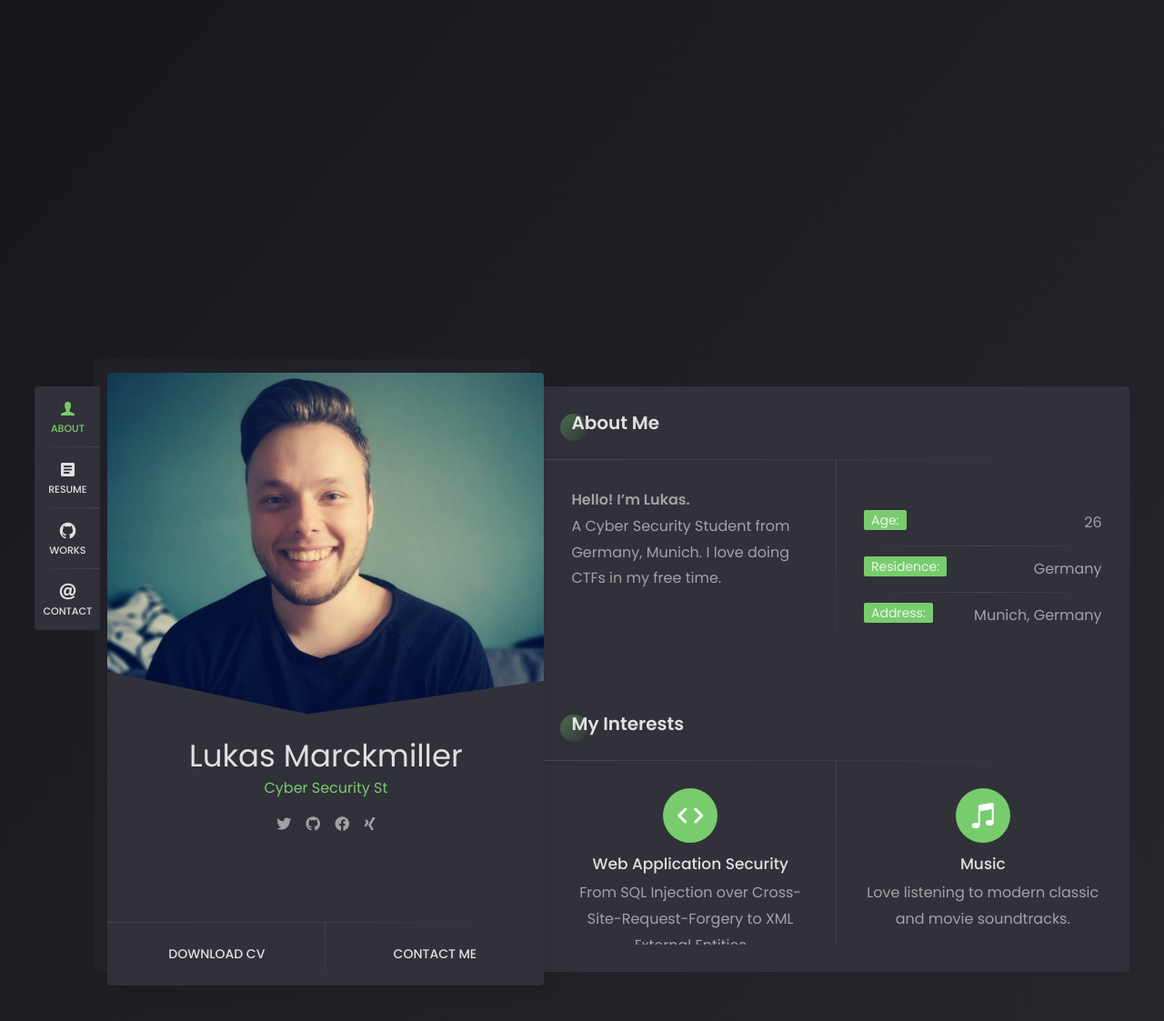
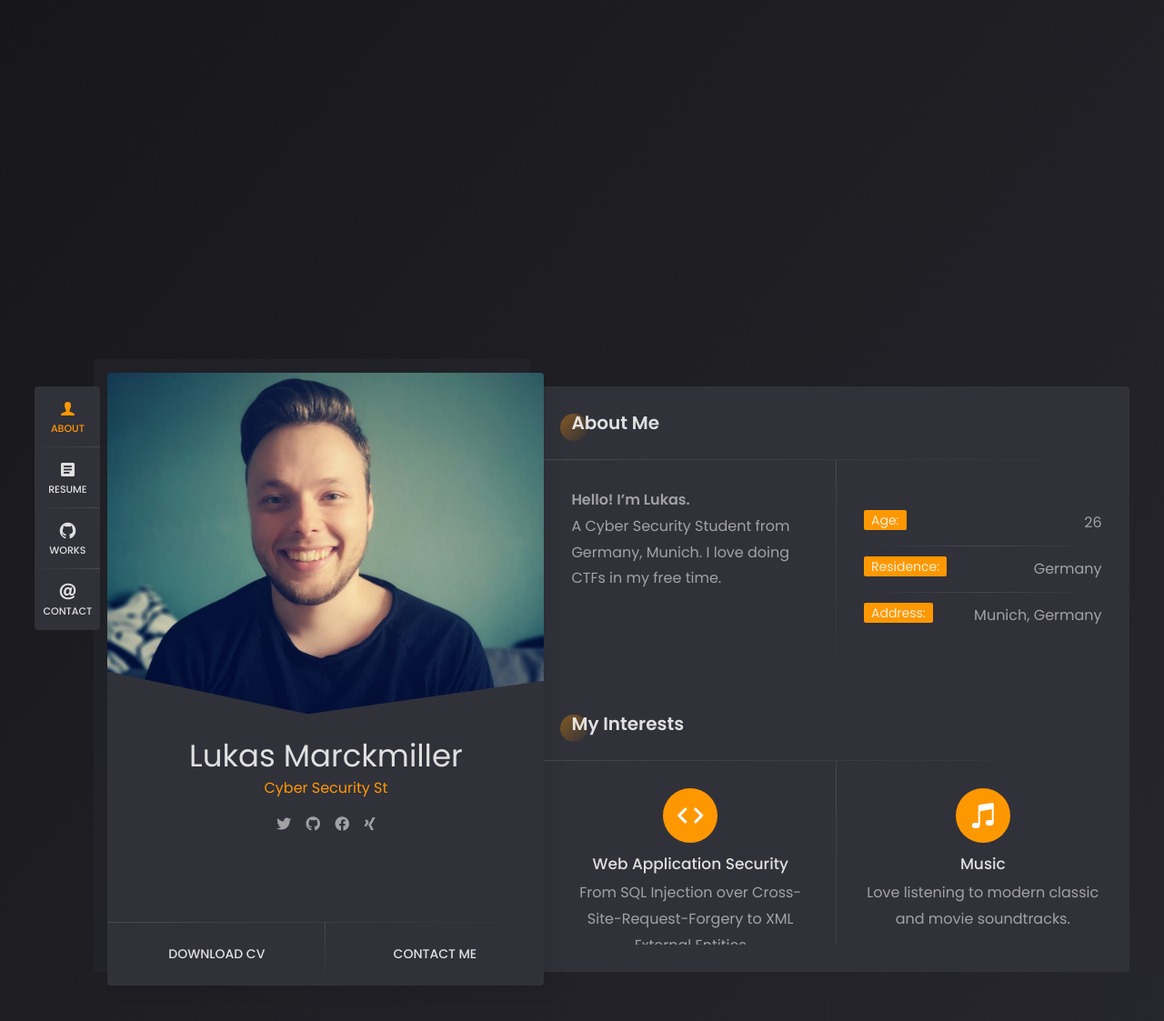
Before and after one commit to LukasMarckmiller/LukasMarckmiller.github.io, a Jekyll site: the page built from index.html, in a window 1280 px wide. Shown: the top 1123 px of the page at 91% size. Built offline with Jekyll 4.4.1, drawn with Linux system fonts in a browser that asks for light colours; nearby versions of some CDN libraries; some web fonts are replaced; the list of posts is cut into pages by our own code.

Commit message:
style change

```diff
--- a/_data/settings.yml
+++ b/_data/settings.yml
@@ -3,7 +3,7 @@
 ### use settings.yml file for configure colors, ui, rtl, sidebar, animation options
 
 settings:
-  quick_colors: "green" # select quick color schemes: "blue", "green", "orange", "pink", "purple", "red". If empty colors taken from _sass/ryancv/settings.scss
+  quick_colors: "orange" # select quick color schemes: "blue", "green", "orange", "pink", "purple", "red". If empty colors taken from _sass/ryancv/settings.scss
   dark_ui: 1 # activated dark ui styles
   rtl: 0 # activated rtl styles
   sidebar: 0 # for disable sidebar and sidebar button change to 0
```
